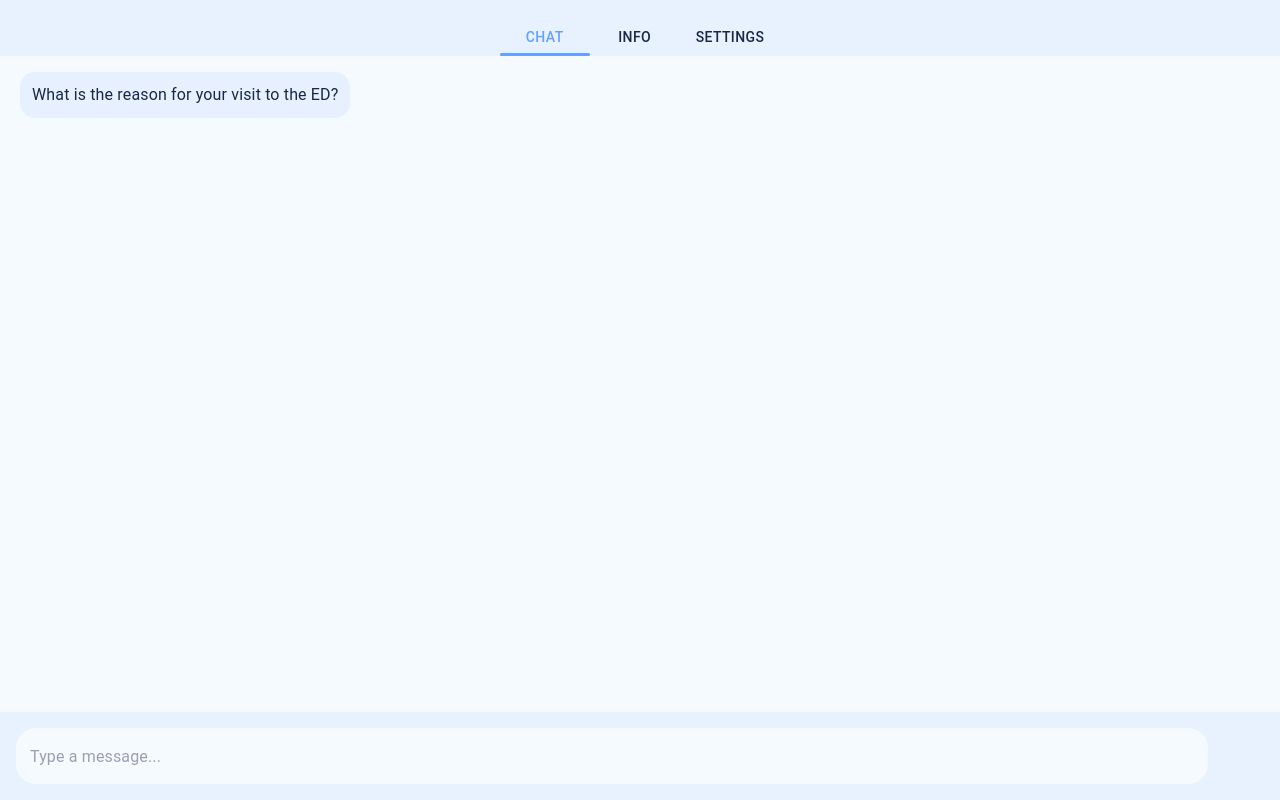
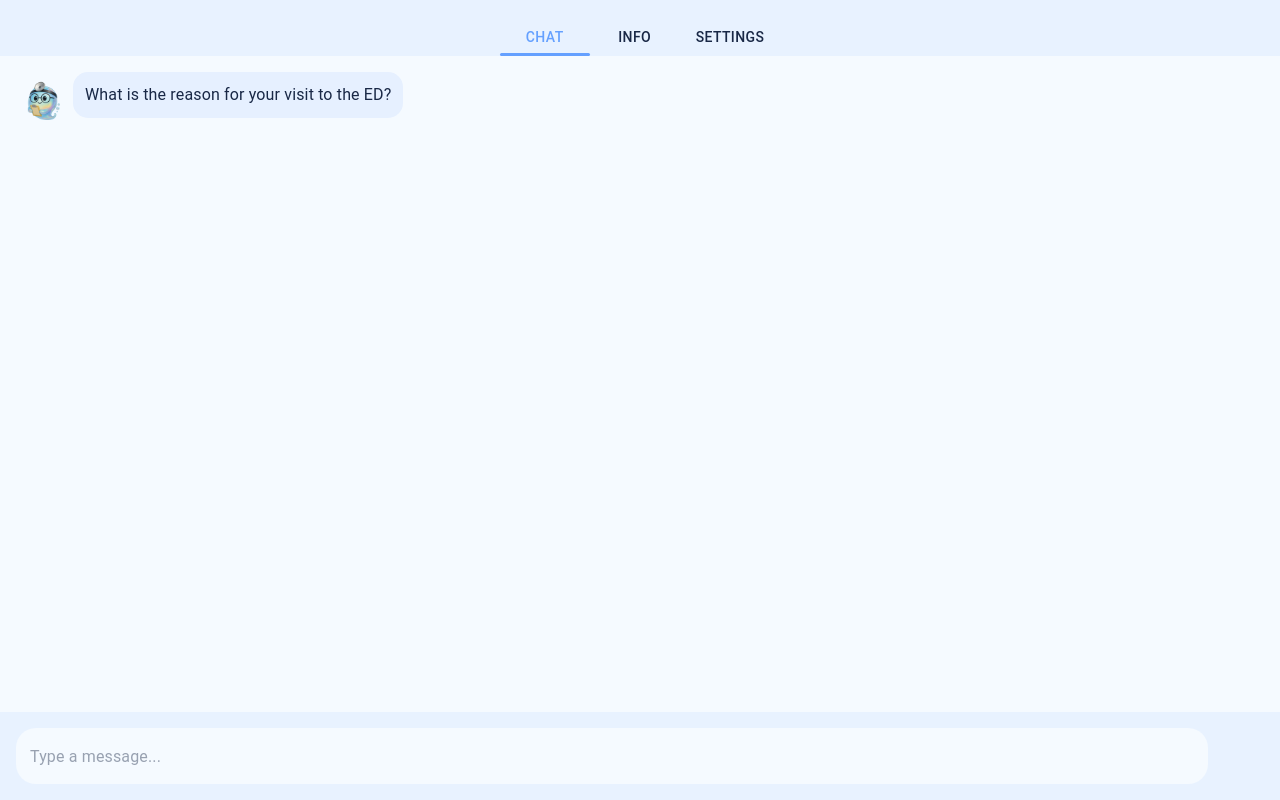
Before and after one commit to Nirosh04/llm-chatbot, a Next.js app in the folder frontend/: page /ChatInterface in a window 1280 px wide. Built offline with nearby package versions, Linux system fonts and the light colour scheme; some icons are missing.

Commit message:
Add Lumee Icon in Chat

```diff
--- a/frontend/src/components/ChatBubble.tsx
+++ b/frontend/src/components/ChatBubble.tsx
@@ -2,6 +2,7 @@
 'use client';
 import { Box, useTheme } from '@mui/material';
 import React from 'react';
+import CompanionIcon from './CompanionIcon';
 
 interface ChatBubbleProps {
   message: string;
@@ -26,8 +27,18 @@ export const ChatBubble: React.FC<ChatBubbleProps> = ({ message, isMe }) => {
         style={{
           display: 'flex',
           justifyContent: isMe ? 'flex-end' : 'flex-start',
+          alignItems: 'flex-start',
+          gap: '8px',
         }}
       >
+        {!isMe && (
+          <CompanionIcon
+            width={45}
+            height={45}
+            style={{ marginTop: '8px', flexShrink: 0 }}
+          />
+        )}
+
         <div
           style={{
             backgroundColor: isMe ? theme.palette.chat.me : theme.palette.chat.llm,
--- a/frontend/src/components/CompanionIcon.tsx
+++ b/frontend/src/components/CompanionIcon.tsx
@@ -1,7 +1,7 @@
 'use client';
 
 import Image from 'next/image';
-import CompanionIconSrc from '@/assets/CompanionIcon.png';
+import CompanionIconSrc from '@/assets/Lumee.png';
 
 type CompanionIconProps = {
   width?: number;
@@ -26,7 +26,7 @@ export default function CompanionIcon({
       height={height}
       className={className}
       style={{
-        filter: 'saturate(1582%) brightness(76%) contrast(92%)',
+        // filter: 'saturate(1582%) brightness(76%) contrast(92%)',
         marginBottom: '24px',
         ...style,
       }}
```
Also changed, not shown: frontend/src/assets/Lumee.png (added).
